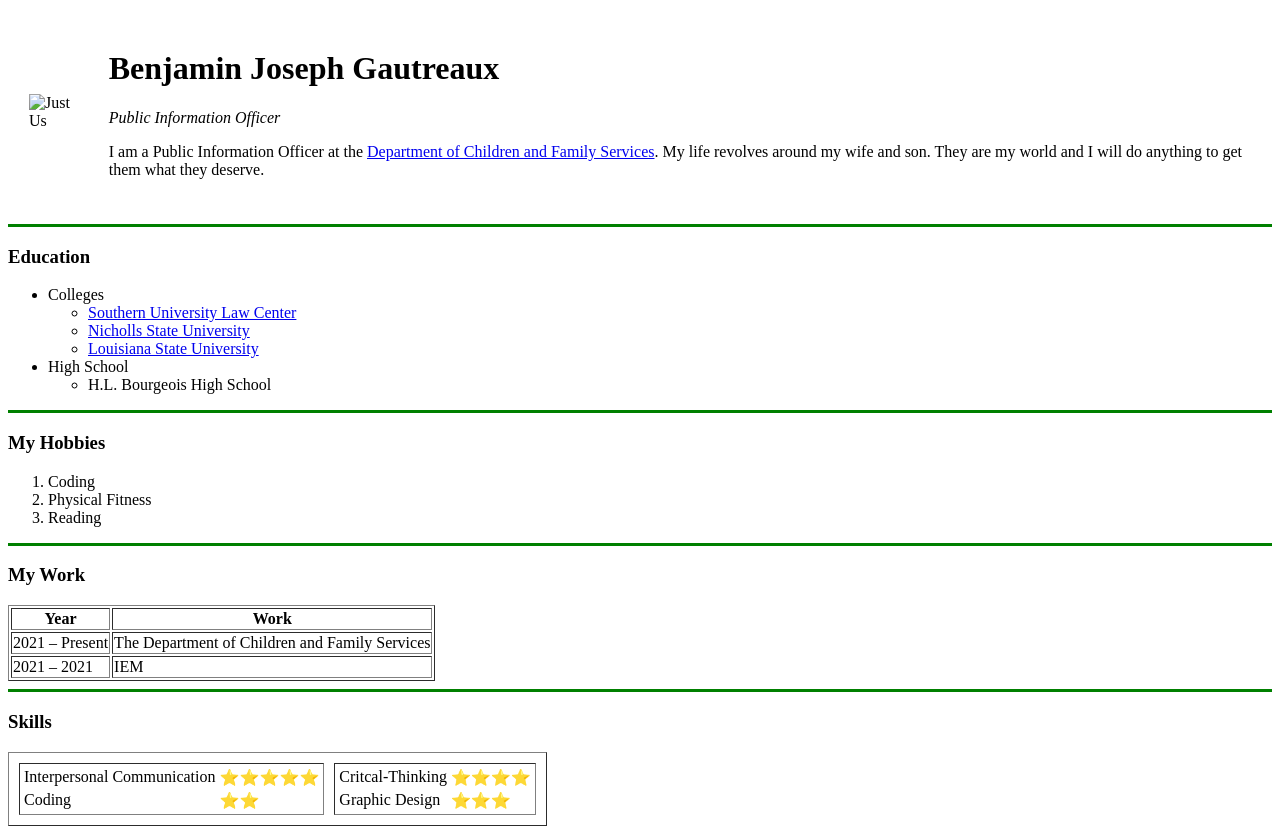
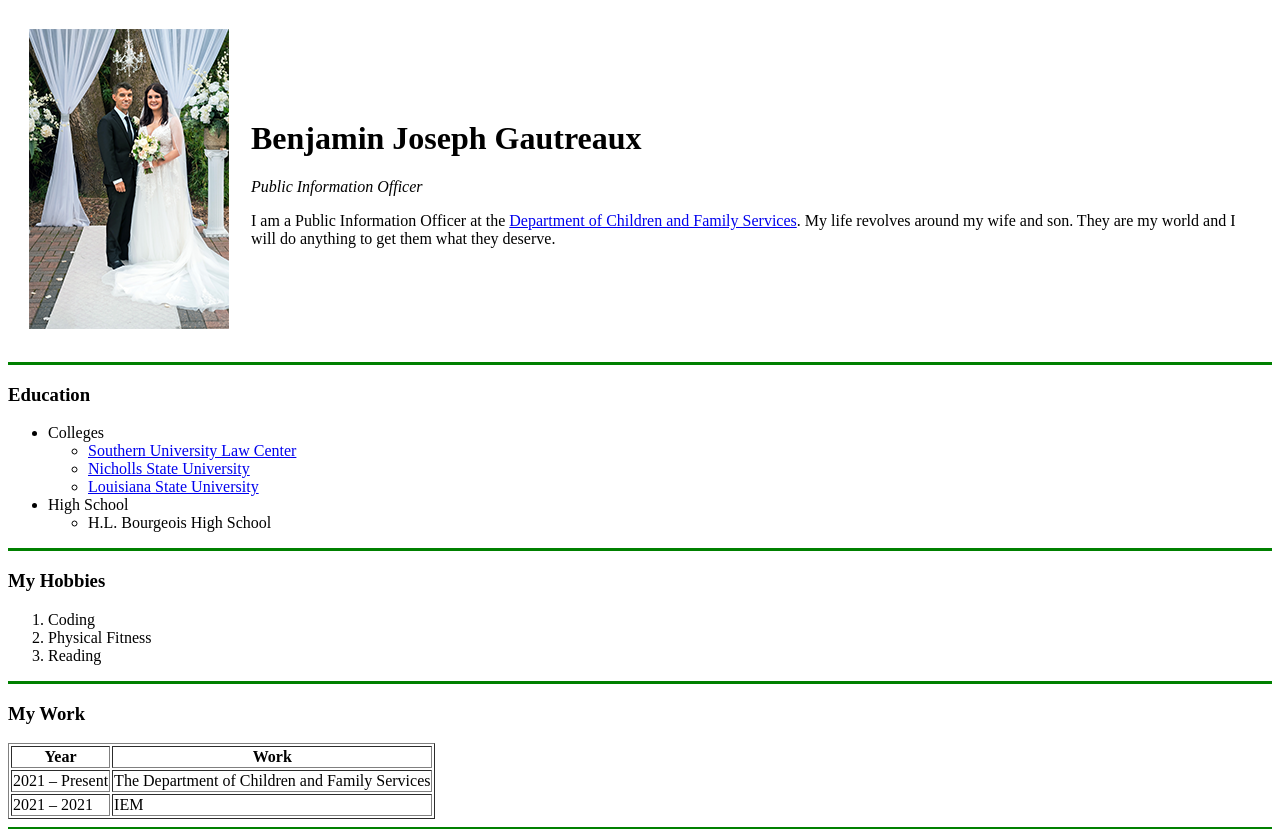
Before and after one commit to Bengeaux/CV, a plain HTML site: page index.html in a window 1280 px wide. Shown: the top 829 px of the page. Drawn offline with Linux system fonts and the light colour scheme.

Commit message:
Update index.html

```diff
--- a/index.html
+++ b/index.html
@@ -8,7 +8,7 @@
 	 <table cellspacing="20">
    		<tr>
 			<td>
-				<img src="Images/JustUsNew9_200.png" alt="Just Us">
+				<img src="JustUsNew9_200.png" alt="Just Us">
 			</td>
             <td>
 				<h1>Benjamin Joseph Gautreaux</h1>
```
